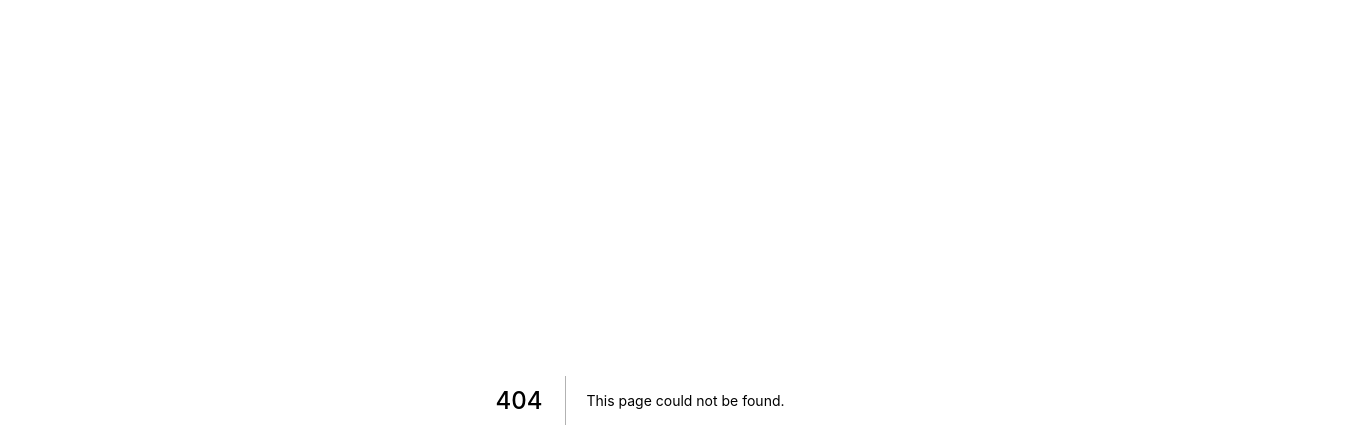
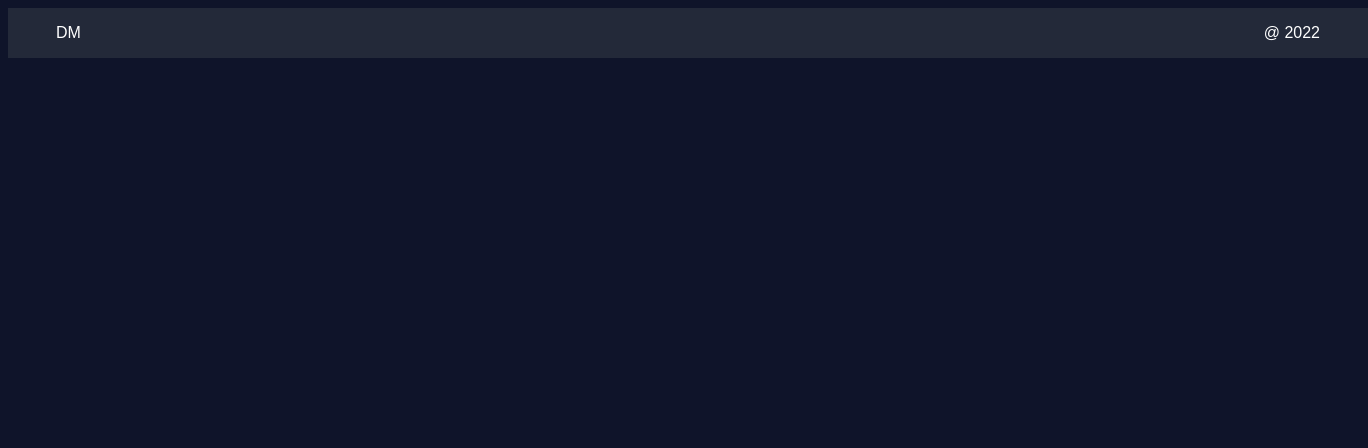
Before and after one commit to divinsmathew/practice-ielts, a Next.js app: page /Footer in a window 1280 px wide. Before the commit this address had no page. Shown: the top 448 px of the page, 1368 px wide, since content can reach past the window. Built offline with nearby package versions, Linux system fonts and the light colour scheme.

Commit message:
Added footer

```diff
--- /dev/null
+++ b/pages/Footer/Footer.module.scss
@@ -0,0 +1,7 @@
+.footer {
+    display: flex;
+    width: 100%;
+    justify-content: space-between;
+    padding: 1rem 3rem;
+    background-color: hsl(224, 24%, 18%);
+}
--- /dev/null
+++ b/pages/Footer/index.jsx
@@ -0,0 +1,12 @@
+import styles from "./Footer.module.scss";
+
+const Footer = () => {
+    return (
+        <footer className={styles.footer}>
+            <span>DM</span>
+            <span>@ 2022</span>
+        </footer>
+    );
+};
+
+export default Footer;
```
